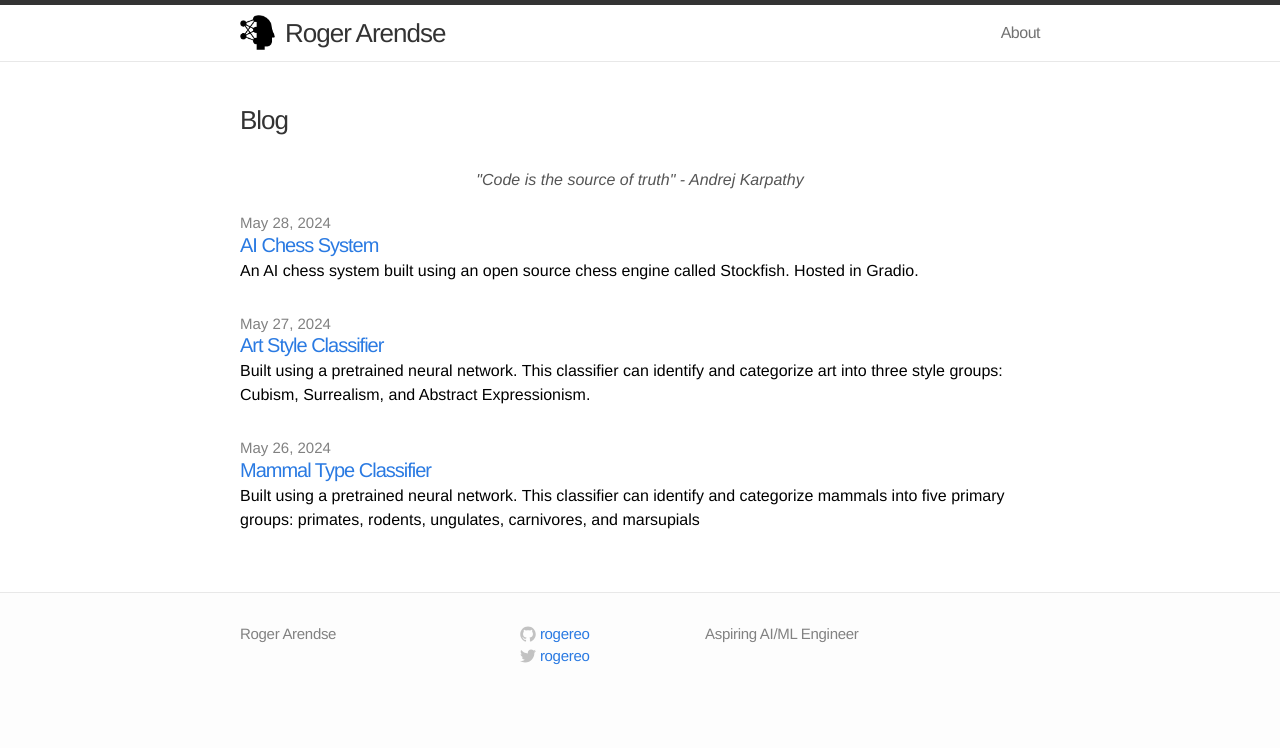
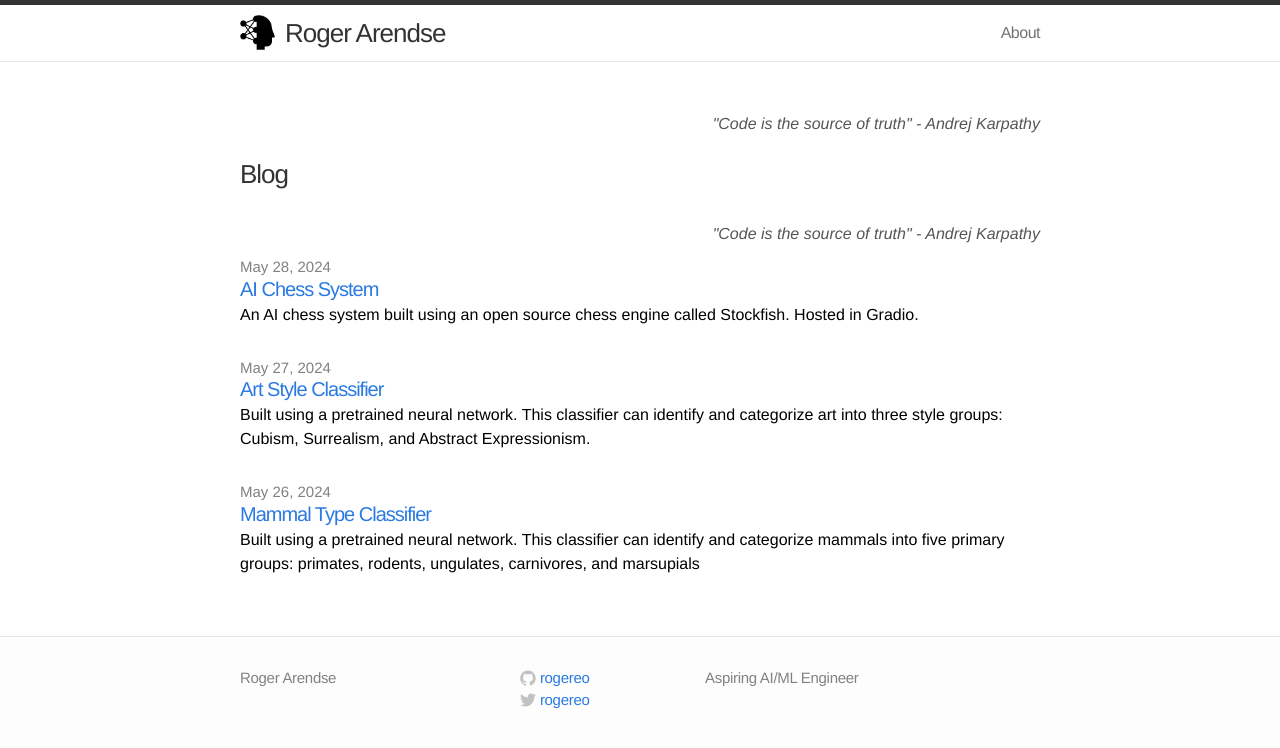
Before and after one commit to rogereo/rogereo.github.io, a Jekyll site: the page built from index.html, in a window 1280 px wide. Shown: the top 748 px of the page. Built offline with Jekyll 4.4.1, drawn with Linux system fonts in a browser that asks for light colours.

Commit message:
quote positional change

```diff
--- a/_layouts/default.html
+++ b/_layouts/default.html
@@ -10,6 +10,7 @@
     <div class="page-content">
       <div class="wrap">
       {% if page.url == "/" %}
+        <p class="quote">"Code is the source of truth" - Andrej Karpathy</p>
         <h2 class="blog-subtitle">Blog</h2>
       {% endif %}
       {{ content }}
--- a/css/main.css
+++ b/css/main.css
@@ -191,6 +191,13 @@
     text-align: center;
     margin: 20px 0;
     color: #555;
+  }
+
+  .quote {
+    font-style: italic;
+    color: #555;
+    text-align: right;
+    margin-bottom: 10px;
   }
 
   .post-header .meta {
```
